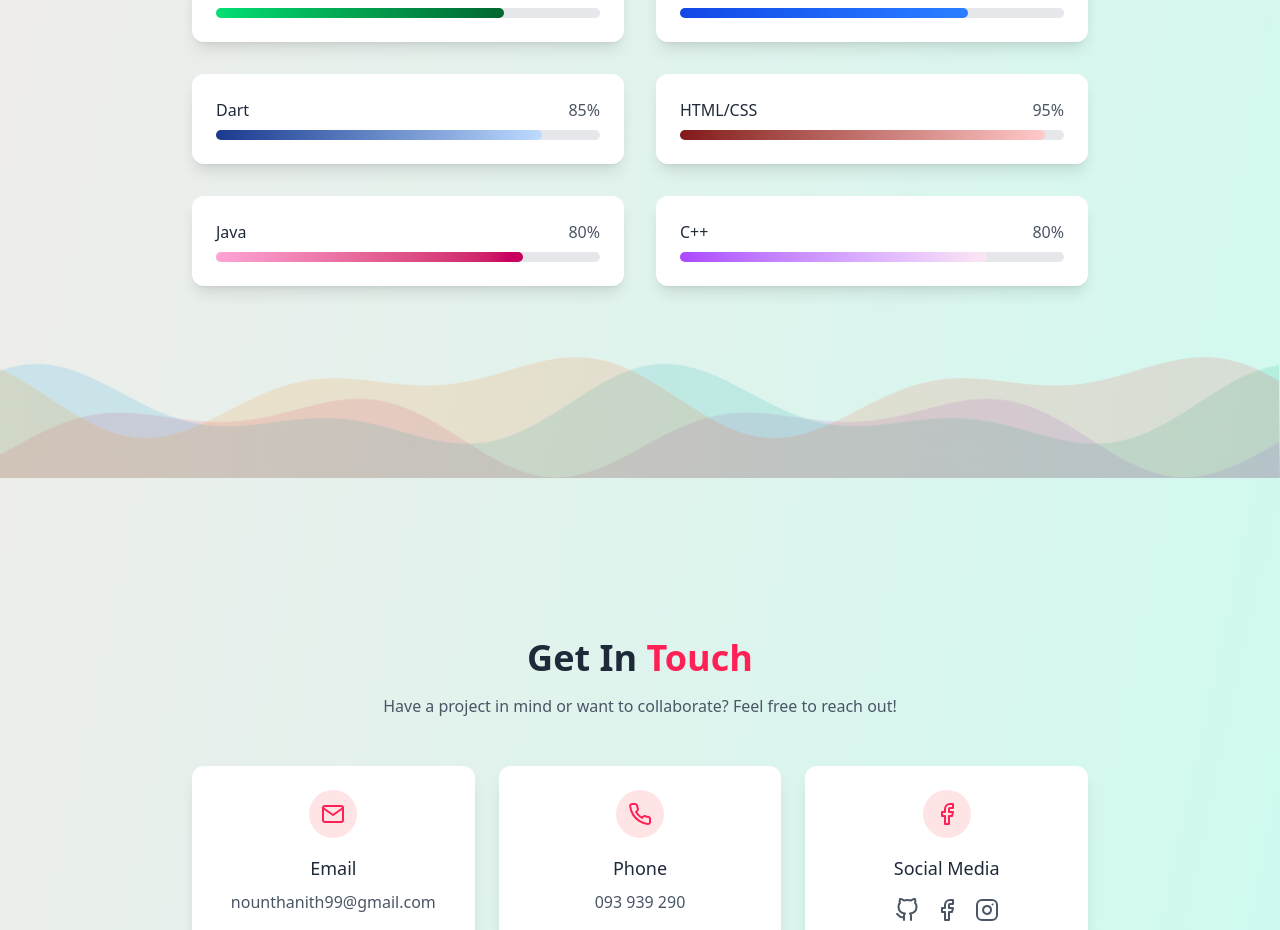
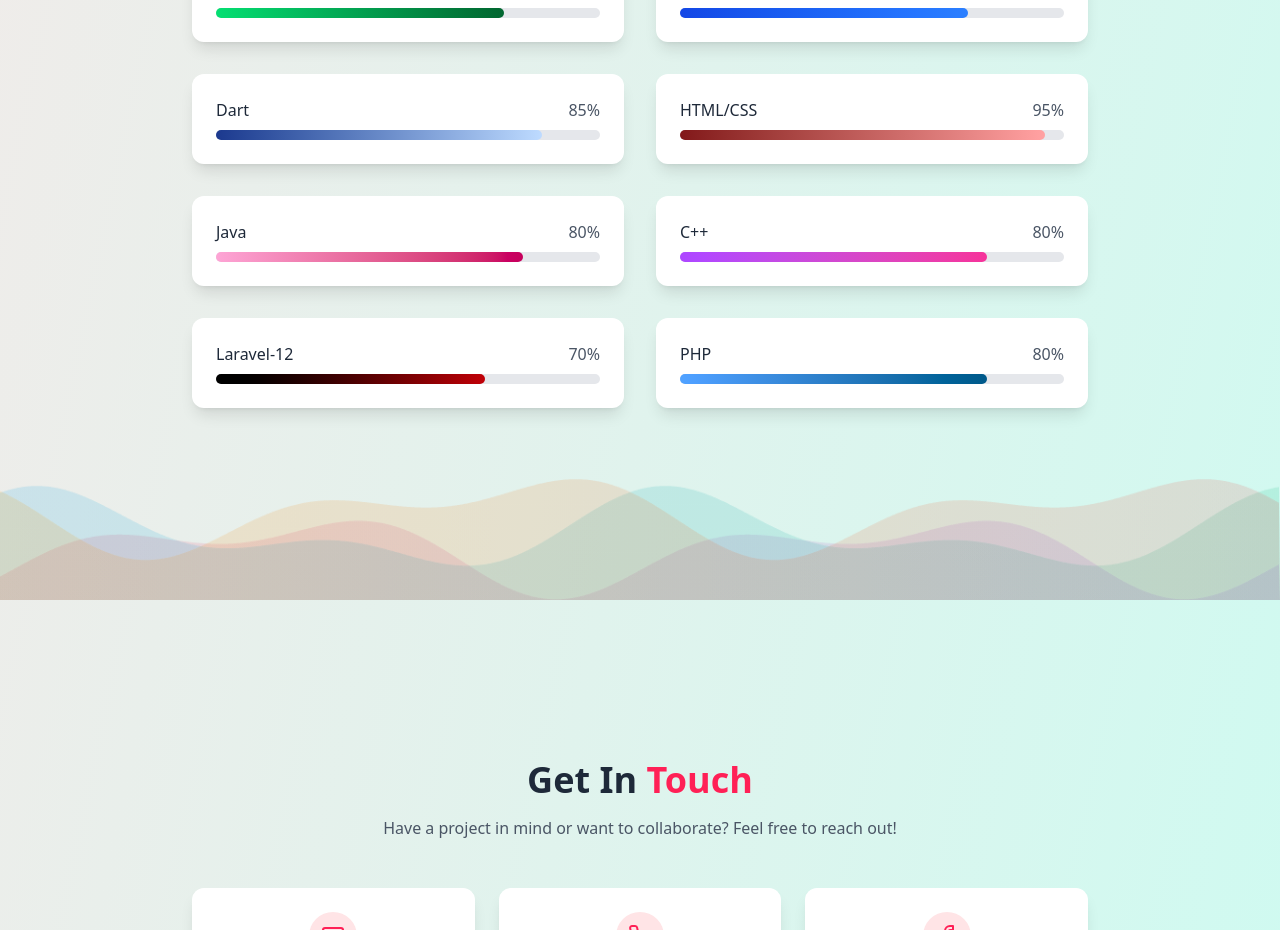
Before and after one commit to nounthanith/portfolio-error, a React (Vite) app: page / in a window 1280 px wide. Shown: the part 4184-5114 px from the top of the page. Built offline with nearby package versions, Linux system fonts and the light colour scheme.

Commit message:
update skill

```diff
--- a/src/components/Skills.jsx
+++ b/src/components/Skills.jsx
@@ -11,9 +11,11 @@ const skills = [
   { name: 'MongoDB', level: 75, color: 'from-green-400 to-green-800', category: 'backend' },
   { name: 'Flutter', level: 75, color: 'from-blue-700 to-blue-500', category: 'frontend' },
   { name: 'Dart', level: 85, color: 'from-blue-900 to-blue-200', category: 'frontend' },
-  { name: 'HTML/CSS', level: 95, color: 'from-red-900 to-red-200', category: 'frontend' },
+  { name: 'HTML/CSS', level: 95, color: 'from-red-900 to-red-300', category: 'frontend' },
   { name: 'Java', level: 80, color: 'from-pink-300 to-pink-700', category: 'backend' },
-  { name: 'C++', level: 80, color: 'from-purple-500 to-pink-100', category: 'backend' },
+  { name: 'C++', level: 80, color: 'from-purple-500 to-pink-500', category: 'backend' },
+  { name: 'Laravel-12', level: 70, color: 'from-black to-red-700', category: 'backend' },
+  { name: 'PHP', level: 80, color: 'from-blue-400 to-sky-800', category: 'backend' },
 ];
 
 const categories = ['all', 'frontend', 'backend'];
```
